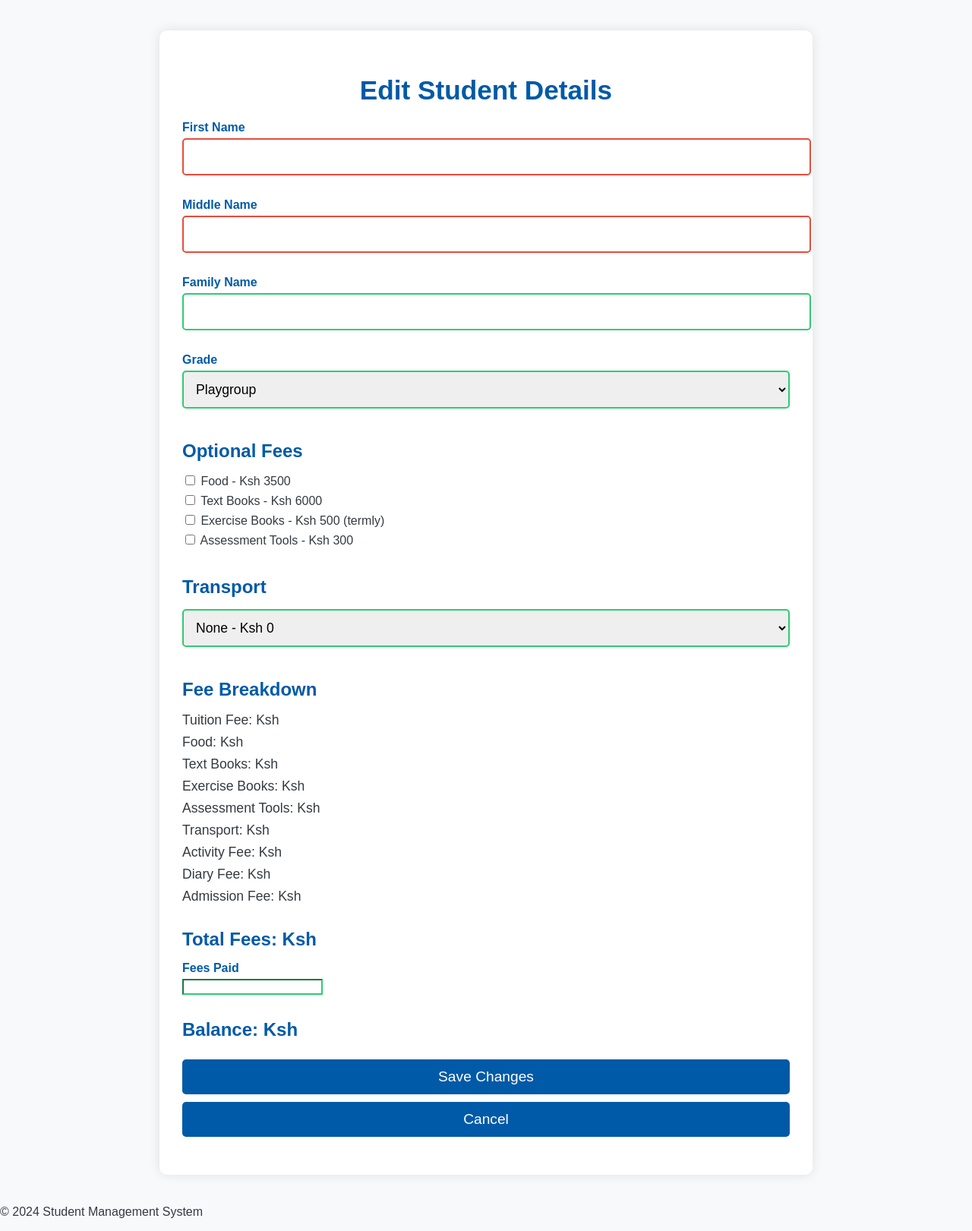
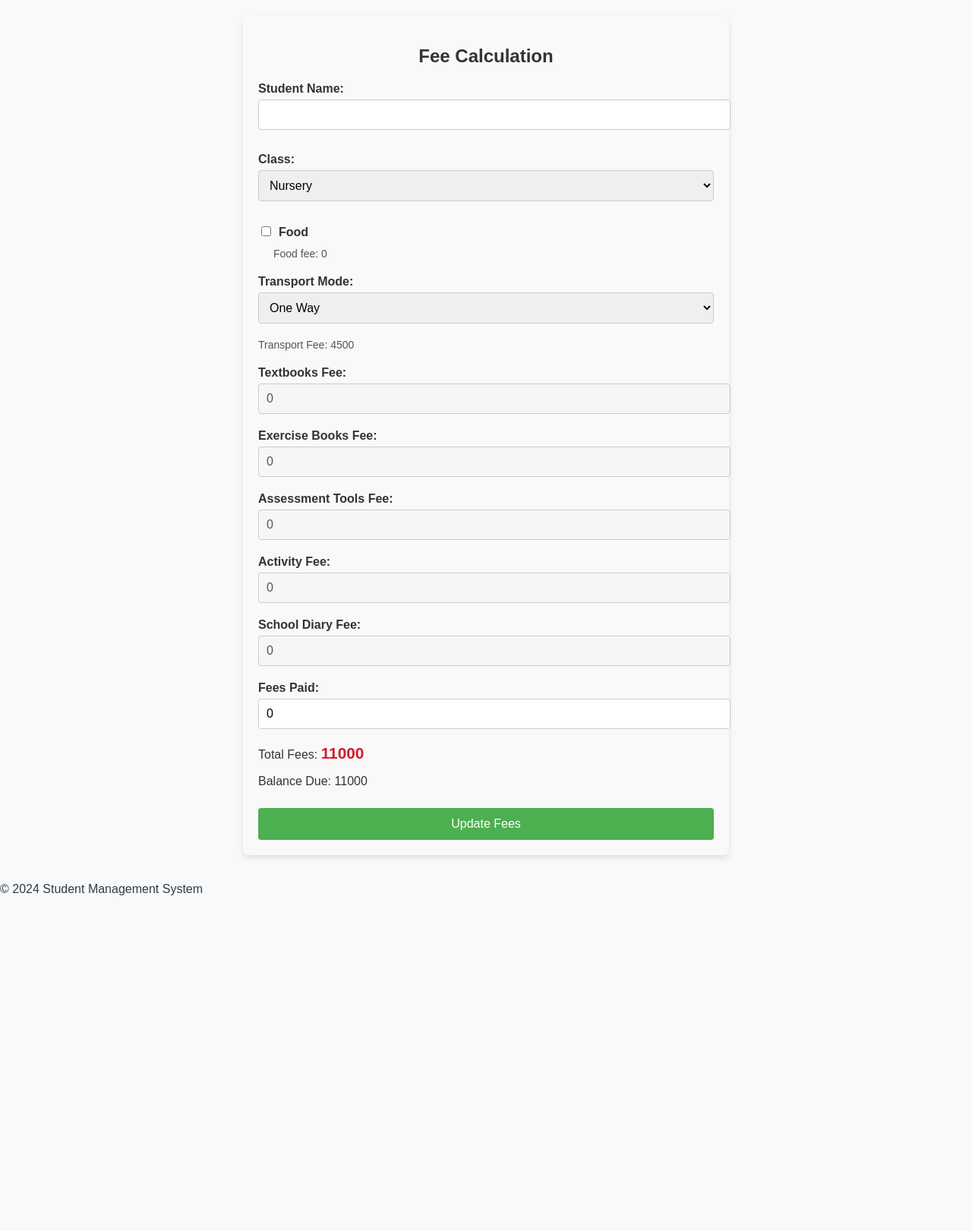
Before and after one commit to Mamasb/Smart_Desk, a Flask app: template app/templates/secretary/edit_student.html in a window 1280 px wide. Shown: the part 18-1639 px from the top of the page at 76% size. After the commit the page ends 1197 px from the top, so only its background shows below. Run offline with Flask 3, Linux system fonts and the light colour scheme; the template is opened without the code that fills it: values that come from a table or form of the project are taken from there, others are empty.

Commit message:
modified app/forms.py app/models.py app/routes.py app/templates/secretary/edit_student.html and app/templates/secretary/manage_students.html to have a more user friendly GUI

```diff
--- a/app/forms.py
+++ b/app/forms.py
@@ -30,6 +30,8 @@
     text_books_fee = BooleanField('Text Books')
     exercise_books_fee = BooleanField('Exercise Books')
     assesment_tool_fee = BooleanField('Assessment Tools')
+    activity_fee = FloatField('Activity Fee', default=0.0)  # Added activity fee field
+    school_diary_fee = FloatField('School Diary Fee', default=0.0)  # Added the school diary fee field
 
     # Transport-related Fields
     transport_mode = SelectField('Transport Mode', choices=[
--- a/app/models.py
+++ b/app/models.py
@@ -1,4 +1,3 @@
-
 from . import db
 from datetime import datetime, timedelta
 
@@ -18,7 +17,6 @@
     def __repr__(self):
         return f"<Invoice {self.id} for {self.student.first_name} {self.student.family_name}>"
 
-
 # Student model to represent a student record
 class Student(db.Model):
     __tablename__ = "student"
@@ -35,6 +33,7 @@
     text_books_fee = db.Column(db.Boolean, default=False)  # True if textbooks are needed
     exercise_books_fee = db.Column(db.String(10), nullable=True)  # 'termly' or 'yearly'
     assesment_tool_fee = db.Column(db.Boolean, default=False)  # True if required
+    activity_fee = db.Column(db.Boolean, default=False)  # Activity fee added
     transport_mode = db.Column(db.String(20), nullable=True)  # 'OneWay', 'TwoWayTown', 'TwoWayUma'
 
     # Financial fields
@@ -90,6 +89,7 @@
         exercise_books_fee_termly = 500  # Exercise books termly fee
         exercise_books_fee_yearly = 1500  # Exercise books yearly fee
         assessment_tool_fee = 300  # Assessment tools fee
+        activity_fee = 1000  # New activity fee
 
         # Transport Fees Mapping
         transport_fees = {
@@ -115,6 +115,8 @@
             total += exercise_books_fee_termly
         if self.assesment_tool_fee:
             total += assessment_tool_fee
+        if self.activity_fee:  # Add activity fee if selected
+            total += activity_fee
         if self.transport_mode in transport_fees:
             total += transport_fees[self.transport_mode]
 
--- a/app/templates/secretary/edit_student.html
+++ b/app/templates/secretary/edit_student.html
@@ -1,177 +1,146 @@
 {% extends 'base.html' %}
+{% block content %}
+<div style="width: 100%; padding: 20px; box-sizing: border-box;">
+    <form id="fee-form" style="max-width: 600px; margin: 0 auto; background-color: #f9f9f9; padding: 20px; border-radius: 8px; box-shadow: 0 4px 8px rgba(0,0,0,0.1);">
+        <h2 style="text-align: center; font-size: 24px; color: #333; margin-bottom: 20px;">Fee Calculation</h2>
 
-{% block content %}
-<div class="container mt-5">
-    <h2>Edit Student Details</h2>
-    <form method="POST">
-        {{ form.hidden_tag() }}
-
-        <!-- Name and Grade -->
-        <div class="form-group">
-            <label for="first_name">First Name</label>
-            {{ form.first_name(class="form-control", value=student.first_name) }}
-        </div>
-        <div class="form-group">
-            <label for="middle_name">Middle Name</label>
-            {{ form.middle_name(class="form-control", value=student.middle_name) }}
-        </div>
-        <div class="form-group">
-            <label for="family_name">Family Name</label>
-            {{ form.family_name(class="form-control", value=student.family_name) }}
-        </div>
-        <div class="form-group">
-            <label for="grade">Grade</label>
-            {{ form.grade(class="form-control", value=student.grade, onchange="updateFees()") }}
+        <div style="margin-bottom: 20px;">
+            <label for="student-name" style="display: block; font-weight: bold; color: #333;">Student Name:</label>
+            <input type="text" id="student-name" name="student_name" required style="width: 100%; padding: 10px; font-size: 16px; border: 1px solid #ccc; border-radius: 4px;">
         </div>
 
-        <!-- Fee Details -->
-        <div class="form-group">
-            <h4>Optional Fees</h4>
-            <div>
-                <input type="checkbox" id="food" name="food" {% if student.food %} checked {% endif %}> Food - Ksh 3500<br>
-                <input type="checkbox" id="text_books_fee" name="text_books_fee" {% if student.text_books_fee %} checked {% endif %}> Text Books - Ksh 6000<br>
-                <input type="checkbox" id="exercise_books_fee" name="exercise_books_fee" {% if student.exercise_books_fee %} checked {% endif %}> Exercise Books - Ksh 500 (termly)<br>
-                <input type="checkbox" id="assesment_tool_fee" name="assesment_tool_fee" {% if student.assesment_tool_fee %} checked {% endif %}> Assessment Tools - Ksh 300<br>
+        <div style="margin-bottom: 20px;">
+            <label for="student-class" style="display: block; font-weight: bold; color: #333;">Class:</label>
+            <select id="student-class" name="student_class" required style="width: 100%; padding: 10px; font-size: 16px; border: 1px solid #ccc; border-radius: 4px;">
+                <option value="Nursery">Nursery</option>
+                <option value="Grade 1-3">Grade 1-3</option>
+                <option value="Grade 4-6">Grade 4-6</option>
+                <option value="Grade 7-9">Grade 7-9</option>
+            </select>
+        </div>
+
+        <div style="margin-bottom: 20px;">
+            <label for="food" style="font-weight: bold; color: #333;">
+                <input type="checkbox" id="food" name="food" style="margin-right: 10px;">Food
+            </label>
+            <div style="font-size: 14px; margin-left: 20px; color: #555;">
+                <p style="margin: 0;">Food fee: <span id="food-fee">0</span></p>
             </div>
         </div>
 
-        <div class="form-group">
-            <h4>Transport</h4>
-            <select class="form-control" id="transport_mode" name="transport_mode" onchange="updateFees()">
-                <option value="None" {% if student.transport_mode == 'None' %} selected {% endif %}>None - Ksh 0</option>
-                <option value="OneWay" {% if student.transport_mode == 'OneWay' %} selected {% endif %}>One-Way - Ksh 4500</option>
-                <option value="TwoWayTown" {% if student.transport_mode == 'TwoWayTown' %} selected {% endif %}>Two-Way (Town) - Ksh 7000</option>
-                <option value="TwoWayUma" {% if student.transport_mode == 'TwoWayUma' %} selected {% endif %}>Two-Way (Uma) - Ksh 8000</option>
+        <div style="margin-bottom: 20px;">
+            <label for="transport_mode" style="font-weight: bold; color: #333;">Transport Mode:</label>
+            <select id="transport_mode" name="transport_mode" style="width: 100%; padding: 10px; font-size: 16px; border: 1px solid #ccc; border-radius: 4px;">
+                <option value="OneWay">One Way</option>
+                <option value="TwoWayTown">Two Way (Town)</option>
+                <option value="TwoWayUma">Two Way (Uma)</option>
             </select>
+            <div style="font-size: 14px; margin-top: 10px; color: #555;">
+                <p style="margin: 0;">Transport Fee: <span id="transport-fee">0</span></p>
+            </div>
         </div>
 
-        <!-- Fee Breakdown -->
-        <h4>Fee Breakdown</h4>
-        <ul id="fee-breakdown">
-            <li>Tuition Fee: Ksh <span id="tuition-fee">{{ student.grade_fee }}</span></li>
-            <li>Food: Ksh <span id="food-fee">{{ student.food_fee }}</span></li>
-            <li>Text Books: Ksh <span id="text-books-fee">{{ student.text_books_fee }}</span></li>
-            <li>Exercise Books: Ksh <span id="exercise-books-fee">{{ student.exercise_books_fee }}</span></li>
-            <li>Assessment Tools: Ksh <span id="assessment-tools-fee">{{ student.assesment_tool_fee }}</span></li>
-            <li>Transport: Ksh <span id="transport-fee">{{ student.transport_fee }}</span></li>
-            <li>Activity Fee: Ksh <span id="activity-fee">{{ student.activity_fee }}</span></li>
-            <li>Diary Fee: Ksh <span id="diary-fee">{{ student.diary_fee }}</span></li>
-            <li>Admission Fee: Ksh <span id="admission-fee">{{ student.admission_fee }}</span></li>
-        </ul>
-
-        <!-- Total Fees -->
-        <h4>Total Fees: Ksh <span id="total">{{ student.total_fee }}</span></h4>
-
-        <!-- Fees Paid -->
-        <div class="form-group">
-            <label for="fees_paid">Fees Paid</label>
-            <input type="number" id="fees_paid" class="form-control" name="fees_paid" value="{{ student.fees_paid }}" min="0">
+        <div style="margin-bottom: 20px;">
+            <label for="text-books-fee" style="font-weight: bold; color: #333;">Textbooks Fee:</label>
+            <input type="number" id="text-books-fee" name="text_books_fee" value="0" disabled style="width: 100%; padding: 10px; font-size: 16px; border: 1px solid #ccc; border-radius: 4px;">
         </div>
 
-        <!-- Balance -->
-        <h4>Balance: Ksh <span id="balance">{{ student.total_fee - student.fees_paid }}</span></h4>
+        <div style="margin-bottom: 20px;">
+            <label for="exercise-books-fee" style="font-weight: bold; color: #333;">Exercise Books Fee:</label>
+            <input type="number" id="exercise-books-fee" name="exercise_books_fee" value="0" disabled style="width: 100%; padding: 10px; font-size: 16px; border: 1px solid #ccc; border-radius: 4px;">
+        </div>
 
-        <div class="form-group">
-            <button type="submit" class="btn btn-primary custom-btn">Save Changes</button>
-            <button type="button" class="btn custom-btn-danger" id="delete-button" onclick="window.history.back();">Cancel</button>
+        <div style="margin-bottom: 20px;">
+            <label for="assessment-tools-fee" style="font-weight: bold; color: #333;">Assessment Tools Fee:</label>
+            <input type="number" id="assessment-tools-fee" name="assesment_tool_fee" value="0" disabled style="width: 100%; padding: 10px; font-size: 16px; border: 1px solid #ccc; border-radius: 4px;">
         </div>
+
+        <div style="margin-bottom: 20px;">
+            <label for="activity-fee" style="font-weight: bold; color: #333;">Activity Fee:</label>
+            <input type="number" id="activity-fee" name="activity_fee" value="0" disabled style="width: 100%; padding: 10px; font-size: 16px; border: 1px solid #ccc; border-radius: 4px;">
+        </div>
+
+        <div style="margin-bottom: 20px;">
+            <label for="diary-fee" style="font-weight: bold; color: #333;">School Diary Fee:</label>
+            <input type="number" id="diary-fee" name="school_diary" value="0" disabled style="width: 100%; padding: 10px; font-size: 16px; border: 1px solid #ccc; border-radius: 4px;">
+        </div>
+
+        <div style="margin-bottom: 20px;">
+            <label for="fees_paid" style="font-weight: bold; color: #333;">Fees Paid:</label>
+            <input type="number" id="fees_paid" name="fees_paid" value="0" style="width: 100%; padding: 10px; font-size: 16px; border: 1px solid #ccc; border-radius: 4px;">
+        </div>
+
+        <div style="font-size: 16px; color: #333; margin-bottom: 10px;">
+            <p>Total Fees: <span id="total">0</span></p>
+        </div>
+
+        <div style="font-size: 16px; color: #333; margin-bottom: 10px;">
+            <p>Balance Due: <span id="balance">0</span></p>
+        </div>
+
+        <button type="button" onclick="updateFees()" style="width: 100%; padding: 12px; font-size: 16px; background-color: #4CAF50; color: white; border: none; border-radius: 4px; cursor: pointer;">Update Fees</button>
     </form>
 </div>
 
 <script>
-    // Fee structure based on grade
-    const feeStructure = {
-        "Playgroup": { tuition_fee: 6500, text_books_fee: 0, exercise_books_fee: 500, assesment_tool_fee: 0, activity_fee: 200, school_diary: 150 },
-        "PP1": { tuition_fee: 6500, text_books_fee: 0, exercise_books_fee: 500, assesment_tool_fee: 300, activity_fee: 200, school_diary: 150 },
-        "PP2": { tuition_fee: 6500, text_books_fee: 0, exercise_books_fee: 500, assesment_tool_fee: 300, activity_fee: 200, school_diary: 150 },
-        "Grade1": { tuition_fee: 8500, text_books_fee: 6000, exercise_books_fee: 500, assesment_tool_fee: 300, activity_fee: 200, school_diary: 150 },
-        "Grade2": { tuition_fee: 8500, text_books_fee: 6000, exercise_books_fee: 500, assesment_tool_fee: 300, activity_fee: 200, school_diary: 150 },
-        "Grade3": { tuition_fee: 8500, text_books_fee: 6000, exercise_books_fee: 500, assesment_tool_fee: 300, activity_fee: 200, school_diary: 150 },
-        "Grade4": { tuition_fee: 9000, text_books_fee: 6000, exercise_books_fee: 500, assesment_tool_fee: 300, activity_fee: 200, school_diary: 150 },
-        "Grade5": { tuition_fee: 9000, text_books_fee: 6000, exercise_books_fee: 500, assesment_tool_fee: 300, activity_fee: 200, school_diary: 150 },
-        "Grade6": { tuition_fee: 9000, text_books_fee: 6000, exercise_books_fee: 500, assesment_tool_fee: 300, activity_fee: 200, school_diary: 150 },
-        "Grade7": { tuition_fee: 12000, text_books_fee: 6000, exercise_books_fee: 500, assesment_tool_fee: 300, activity_fee: 200, school_diary: 150 },
-        "Grade8": { tuition_fee: 12000, text_books_fee: 6000, exercise_books_fee: 500, assesment_tool_fee: 300, activity_fee: 200, school_diary: 150 },
-        "Grade9": { tuition_fee: 12000, text_books_fee: 6000, exercise_books_fee: 500, assesment_tool_fee: 300, activity_fee: 200, school_diary: 150 },
-    };
+    function updateFees() {
+        const studentClass = document.getElementById("student-class").value;
+        let studentFees = {};
 
-<<<<<<< HEAD
-    // Function to update the fee breakdown and total fees
-    function updateFees() {
-        const grade = document.querySelector('[name="grade"]').value;
-        const studentFees = feeStructure[grade] || {};
+        switch (studentClass) {
+            case "Nursery":
+                studentFees.tuition_fee = 6500;
+                break;
+            case "Grade 1-3":
+                studentFees.tuition_fee = 8500;
+                break;
+            case "Grade 4-6":
+                studentFees.tuition_fee = 9000;
+                break;
+            case "Grade 7-9":
+                studentFees.tuition_fee = 12000;
+                break;
+        }
 
-        // Update fees based on the selected grade
-        document.getElementById("tuition-fee").textContent = studentFees.tuition_fee || 0;
-        document.getElementById("food-fee").textContent = document.getElementById("food").checked ? 3500 : 0;
+        // Update food fee
+        studentFees.food_fee = document.getElementById("food").checked ? 3500 : 0;
+        document.getElementById("food-fee").textContent = studentFees.food_fee || 0;
         document.getElementById("text-books-fee").textContent = studentFees.text_books_fee || 0;
         document.getElementById("exercise-books-fee").textContent = studentFees.exercise_books_fee || 0;
         document.getElementById("assessment-tools-fee").textContent = studentFees.assesment_tool_fee || 0;
         document.getElementById("activity-fee").textContent = studentFees.activity_fee || 0;
         document.getElementById("diary-fee").textContent = studentFees.school_diary || 0;
-        document.getElementById("admission-fee").textContent = 1000; // assuming a static admission fee
 
-        // Update total fee
-        updateTotal();
-        updateBalance();
-    }
-=======
-    const optionalFees = {
-        "food": 3500,
-        "text_books_fee": 6000,
-        "exercise_books_fee": 500, // termly
-        "assesment_tool_fee": 300
-    };
+        // Transport fee
+        const transportMode = document.getElementById("transport_mode").value;
+        let transportFee = 0;
+        switch (transportMode) {
+            case "OneWay":
+                transportFee = 4500;
+                break;
+            case "TwoWayTown":
+                transportFee = 7000;
+                break;
+            case "TwoWayUma":
+                transportFee = 8000;
+                break;
+        }
+        document.getElementById("transport-fee").textContent = transportFee;
 
-    const transportFees = {
-        "None": 0,
-        "OneWay": 4500,
-        "TwoWayTown": 7000,
-        "TwoWayUma": 8000
-    };
-
-    const defaultFees = {
-        "activity_fee": 200,
-        "diary_fee": 150,
-        "admission_fee": 1000,  // Playgroup students
-        "assesment_tool_fee": 300 // Default for PP1 to Grade 4
-    };
->>>>>>> 1f49e2a45b67eee712bbecda4674bf1227c1b728
-
-    // Function to calculate total fees
-    function updateTotal() {
-        const tuitionFee = parseFloat(document.getElementById("tuition-fee").textContent);
-        const foodFee = document.getElementById("food").checked ? 3500 : 0;
-        const textBooksFee = parseFloat(document.getElementById("text-books-fee").textContent);
-        const exerciseBooksFee = parseFloat(document.getElementById("exercise-books-fee").textContent);
-        const assessmentToolsFee = parseFloat(document.getElementById("assessment-tools-fee").textContent);
-        const activityFee = parseFloat(document.getElementById("activity-fee").textContent);
-        const diaryFee = parseFloat(document.getElementById("diary-fee").textContent);
-        const admissionFee = parseFloat(document.getElementById("admission-fee").textContent);
-
-        const transportFee = {
-            "None": 0,
-            "OneWay": 4500,
-            "TwoWayTown": 7000,
-            "TwoWayUma": 8000,
-        }[document.getElementById("transport_mode").value] || 0;
-
-        const total = tuitionFee + foodFee + textBooksFee + exerciseBooksFee + assessmentToolsFee + activityFee + diaryFee + admissionFee + transportFee;
+        // Calculate total fees
+        const total = studentFees.tuition_fee + parseInt(document.getElementById("food-fee").textContent) + parseInt(document.getElementById("text-books-fee").textContent) +
+            parseInt(document.getElementById("exercise-books-fee").textContent) + parseInt(document.getElementById("assessment-tools-fee").textContent) +
+            parseInt(document.getElementById("activity-fee").textContent) + parseInt(document.getElementById("diary-fee").textContent) + transportFee;
 
         document.getElementById("total").textContent = total;
+
+        // Update balance
+        const feesPaid = document.getElementById("fees_paid").value || 0;
+        document.getElementById("balance").textContent = total - feesPaid;
     }
 
-    // Function to update balance
-    function updateBalance() {
-        const totalFee = parseFloat(document.getElementById("total").textContent);
-        const feesPaid = parseFloat(document.getElementById("fees_paid").value) || 0;
-        const balance = totalFee - feesPaid;
-        document.getElementById("balance").textContent = balance;
-    }
+    // Initial fees update
+    updateFees();
+</script>
 
-    // Initial call to update fees
-    updateFees();
-    document.getElementById("fees_paid").addEventListener('input', updateBalance);
-    document.getElementById("transport_mode").addEventListener('change', updateFees);
-</script>
 {% endblock %}
```
Also changed, not shown: app/routes.py (+21 -2 lines), app/templates/secretary/manage_students.html (+71 -78 lines).
